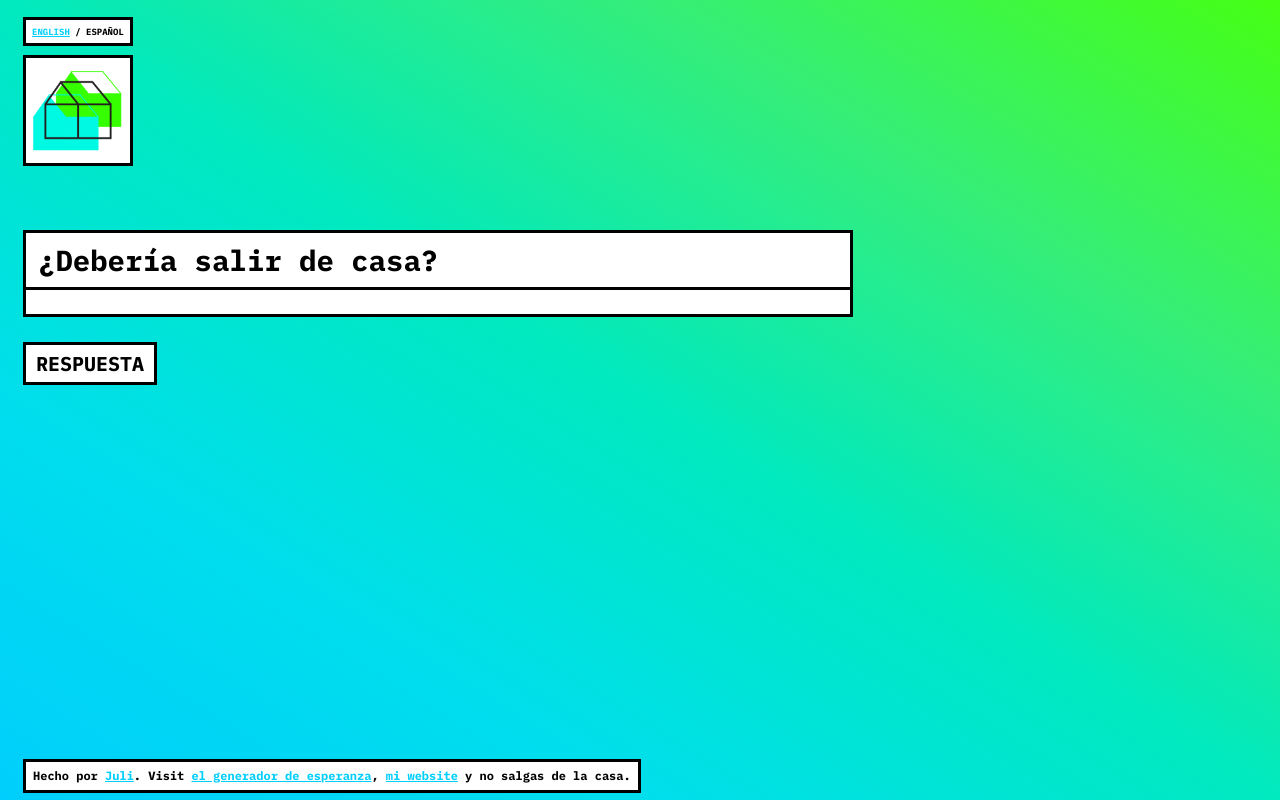
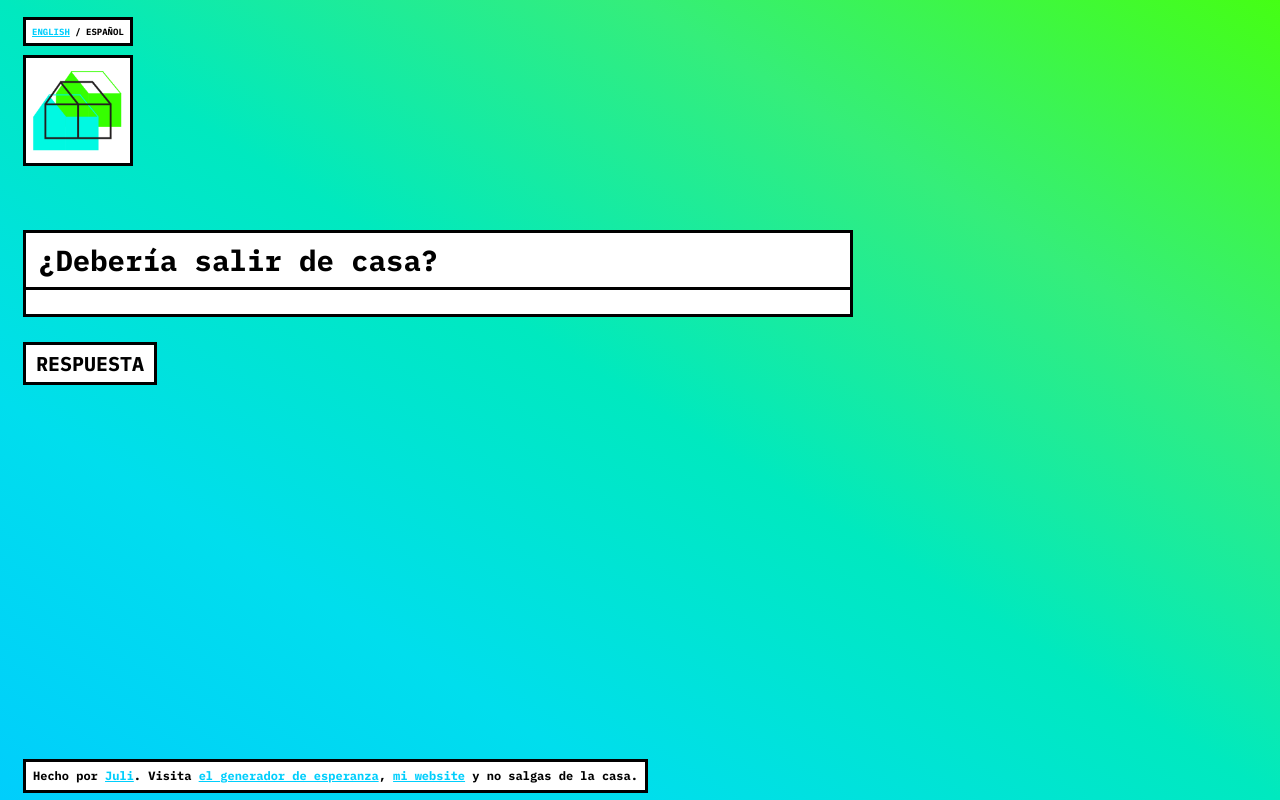
Before and after one commit to juliacastrov/casa, a plain HTML site: page index.html in a window 1280 px wide. Drawn offline with Linux system fonts and the light colour scheme.

Commit message:
Update index.html

```diff
--- a/index.html
+++ b/index.html
@@ -26,7 +26,7 @@
 	<script src="javascript.js"></script>
 
 	<footer id="footer" class="footer">
-		<strong>Hecho por <a href="http://instagram.com/juliacastrov">Juli</a>. Visit <a href="https://juliacastrov.github.io/esperanza">el generador de esperanza</a>, <a href="http://julianacastro.co">mi website</a> y no salgas de la casa.</strong></footer>
+		<strong>Hecho por <a href="http://instagram.com/juliacastrov">Juli</a>. Visita <a href="https://juliacastrov.github.io/esperanza">el generador de esperanza</a>, <a href="http://julianacastro.co">mi website</a> y no salgas de la casa.</strong></footer>
 
 </body>
 </div>
```
